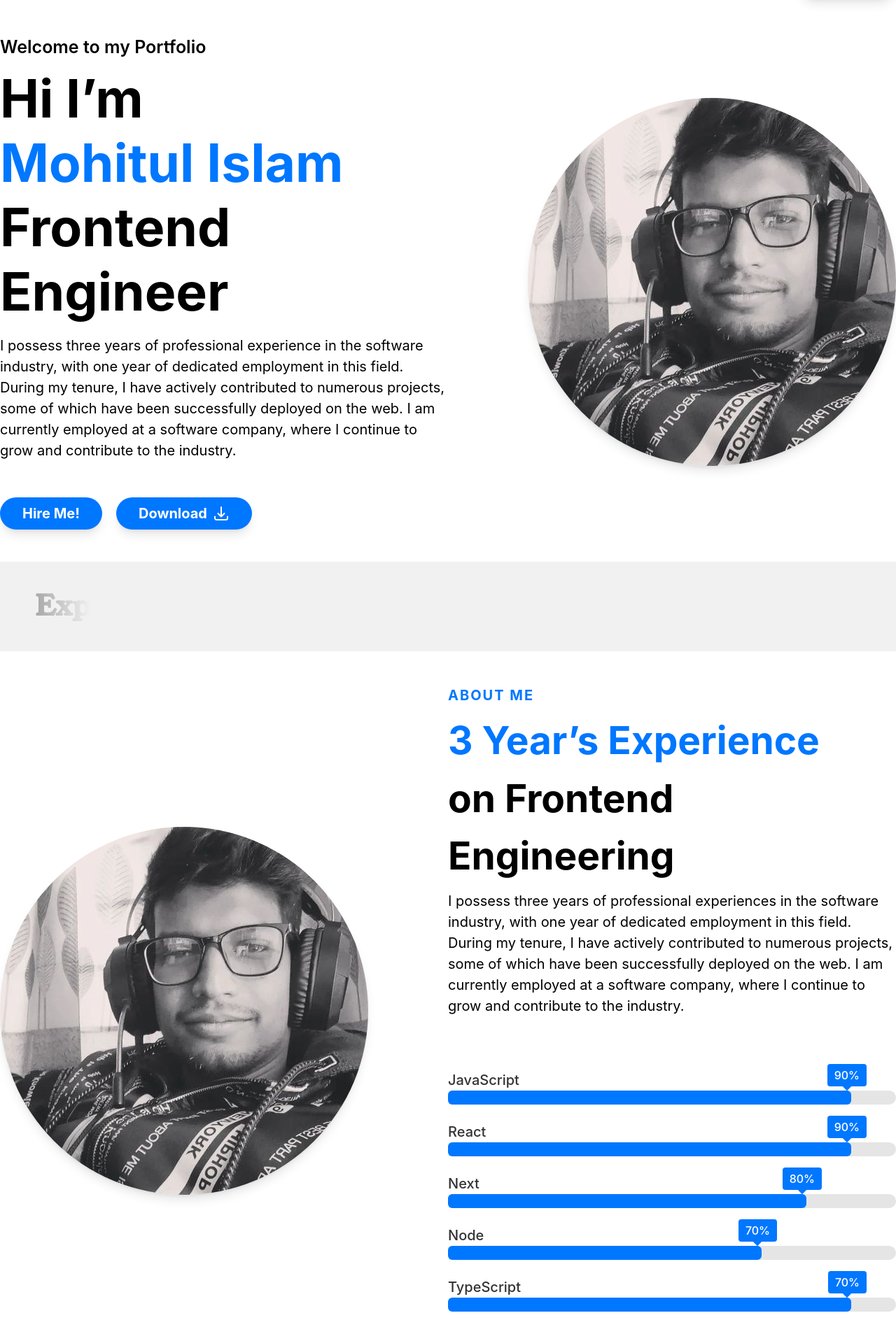
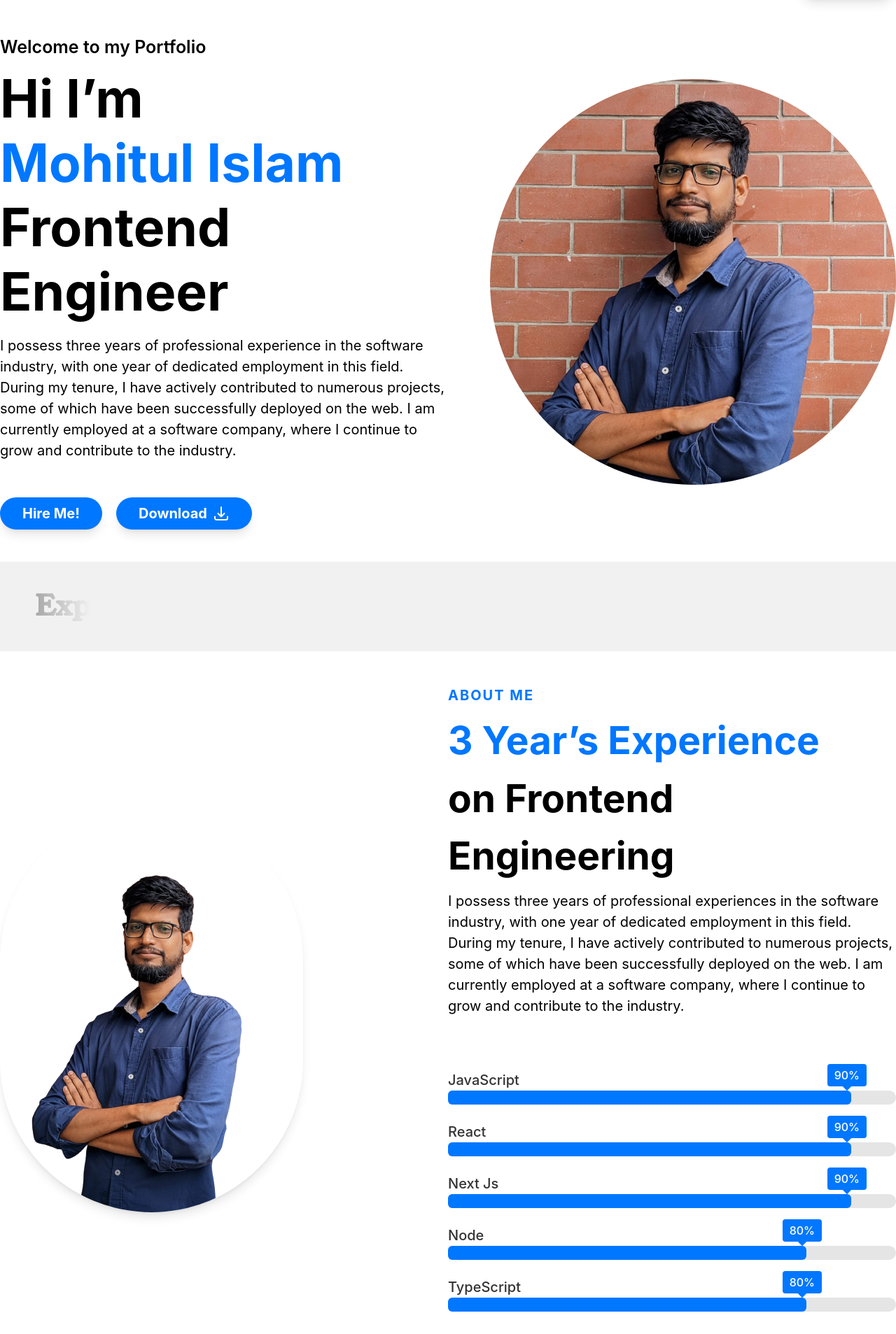
Before and after one commit to mohit838/Mohitul-Islam-Frontend, a React (Create React App) app in the folder client/: page / in a window 1280 px wide. Shown: the part 53-1960 px from the top of the page at 70% size. Built offline with nearby package versions, Linux system fonts and the light colour scheme; a web font is replaced by a local one.

Commit message:
added images

```diff
--- a/client/src/componets/layouts/front-layouts/AboutMe.jsx
+++ b/client/src/componets/layouts/front-layouts/AboutMe.jsx
@@ -12,7 +12,8 @@ const AboutMe = () => {
       {/* About Me Image */}
       <div className='about-me-image w-1/2'>
         <img
-          src='/images/mohit.jpg'
+        className=''
+          src='/images/mohitul-islam.png'
           alt='mohitul_islam'
         />
       </div>
--- a/client/src/componets/layouts/front-layouts/Hero.jsx
+++ b/client/src/componets/layouts/front-layouts/Hero.jsx
@@ -55,10 +55,12 @@ const Hero = () => {
 
         {/* Hero Image */}
         <div className='hero-profile-img w-1/2'>
-          <img
-            src={`${personalInfo?.imgUrl}`}
-            alt={`${personalInfo?.alt}`}
-          />
+          <div className='flex items-center justify-center w-[580px] h-[580px] rounded-full overflow-hidden object-cover'>
+            <img
+              src={`${personalInfo?.imgUrl}`}
+              alt={`${personalInfo?.alt}`}
+            />
+          </div>
         </div>
       </div>
     </div>
--- a/client/src/constants/data.js
+++ b/client/src/constants/data.js
@@ -1,7 +1,7 @@
 export const personalInfo = {
   id: 1,
   name: 'Mohitul Islam',
-  imgUrl: '/images/mohit.jpg',
+  imgUrl: '/images/mohit-without-edit.jpeg',
   alt: 'mohitul_islam',
   designation: 'Frontend Engineer',
   info: 'I possess three years of professional experience in the software industry, with one year of dedicated employment in this field. During my tenure, I have actively contributed to numerous projects, some of which have been successfully deployed on the web. I am currently employed at a software company, where I continue to grow and contribute to the industry.',
@@ -49,21 +49,21 @@ export const skills = [
   },
   {
     id: 2,
-    skillName: 'Next',
+    skillName: 'Next Js',
+    percentage: '90%',
+    code: 9,
+  },
+  {
+    id: 3,
+    skillName: 'Node',
     percentage: '80%',
     code: 8,
   },
   {
-    id: 3,
-    skillName: 'Node',
-    percentage: '70%',
-    code: 7,
-  },
-  {
     id: 4,
     skillName: 'TypeScript',
-    percentage: '70%',
-    code: 9,
+    percentage: '80%',
+    code: 8,
   },
 ];
 
```
Also changed, not shown: client/public/images/mohit-without-edit.jpeg (added), client/public/images/mohitul-islam.png (added).
